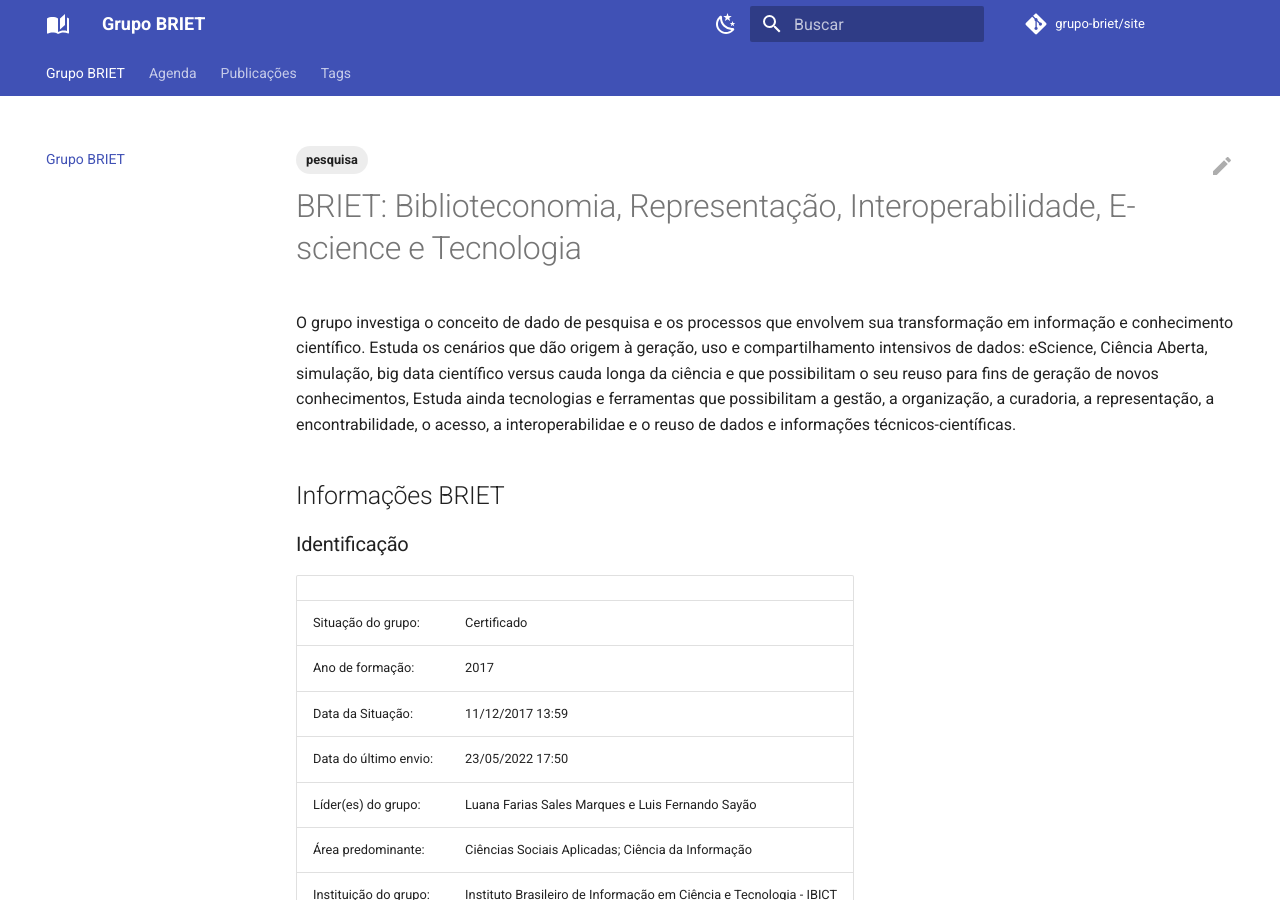
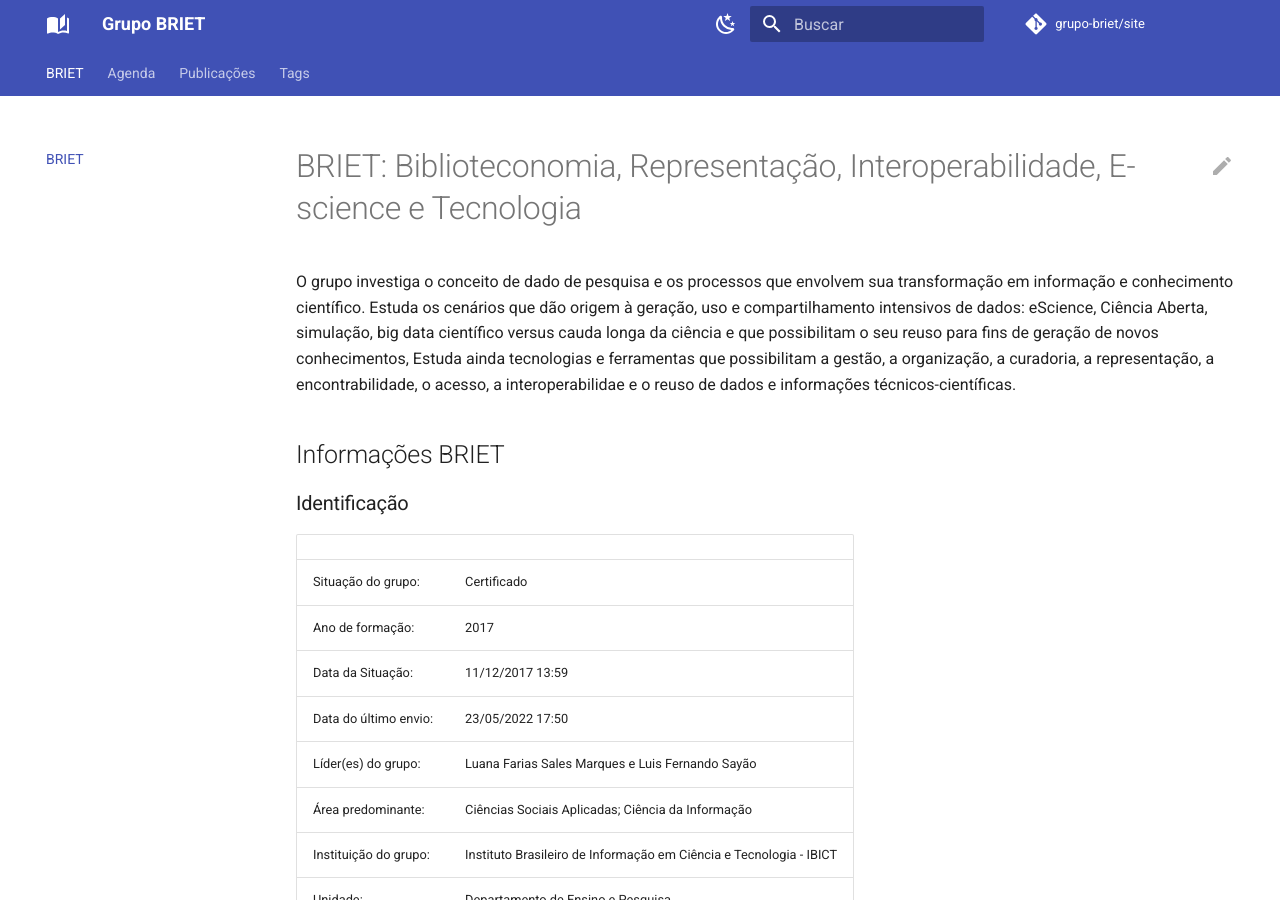
Before and after one commit to keellyayala/grupo-briet.github.io, an MkDocs documentation site: the page built from docs/index.md, in a window 1280 px wide and 900 px high. Built offline with MkDocs 1.6.1 and Material for MkDocs 9.7.7, drawn with Linux system fonts in a browser that asks for light colours; a script that is not in the unit is left out; comment, search, counter and statistics services are not loaded.

Commit message:
Update index.md

```diff
--- a/docs/index.md
+++ b/docs/index.md
@@ -1,7 +1,6 @@
 ---
-title: Grupo BRIET
+title: BRIET
 tags:
-  - pesquisa
 hide:
   - toc
 ---
```
